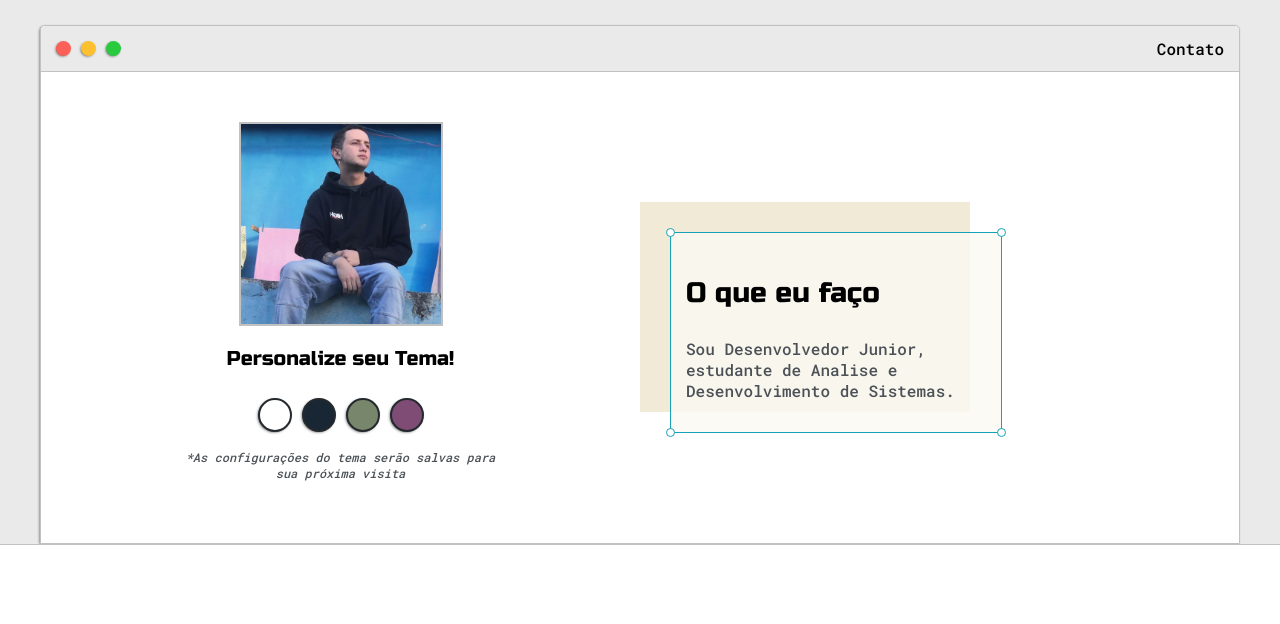
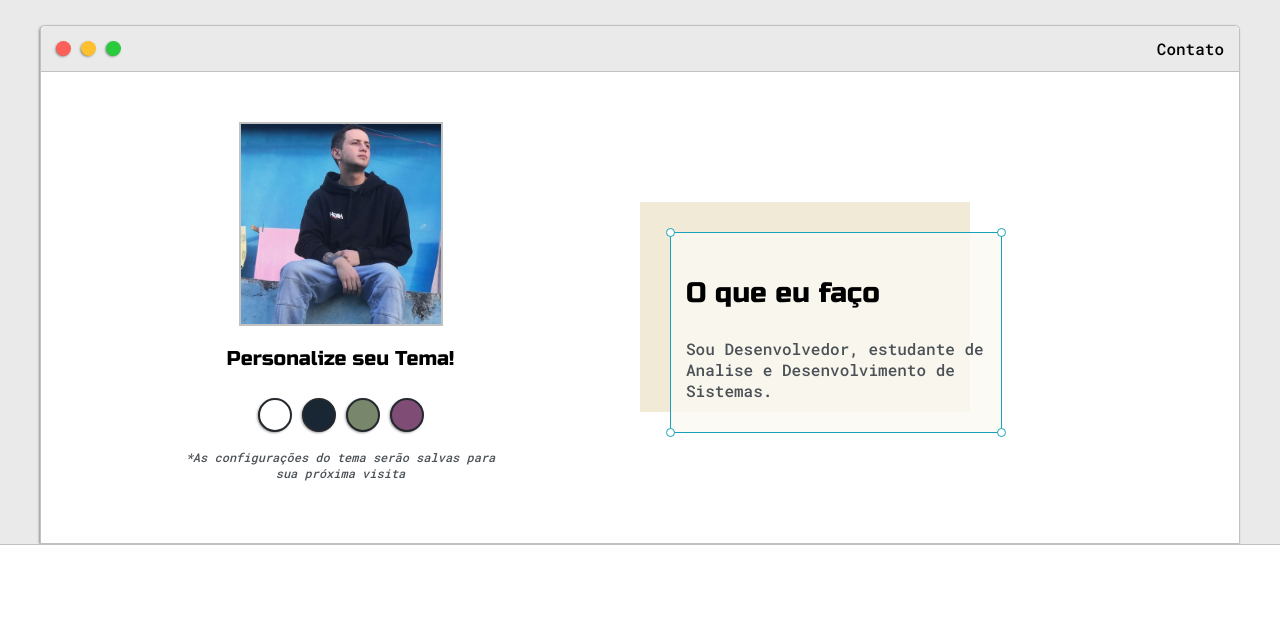
Before and after one commit to Bljexe/website, a plain HTML site: page index.html in a window 1280 px wide. Shown: the part 136-760 px from the top of the page. Drawn offline with Linux system fonts and the light colour scheme.

Commit message:
Update index.html

```diff
--- a/index.html
+++ b/index.html
@@ -60,7 +60,7 @@
 							<div id="corner-tl" class="corner"></div>
 							<div id="corner-tr" class="corner"></div>
 							<h3>O que eu faço</h3>
-							<p>Sou Desenvolvedor Junior, estudante de Analise e Desenvolvimento de Sistemas.</p>
+							<p>Sou Desenvolvedor, estudante de Analise e Desenvolvimento de Sistemas.</p>
 							<div id="corner-br" class="corner"></div>
 							<div id="corner-bl" class="corner"></div>
 						</div>
```
